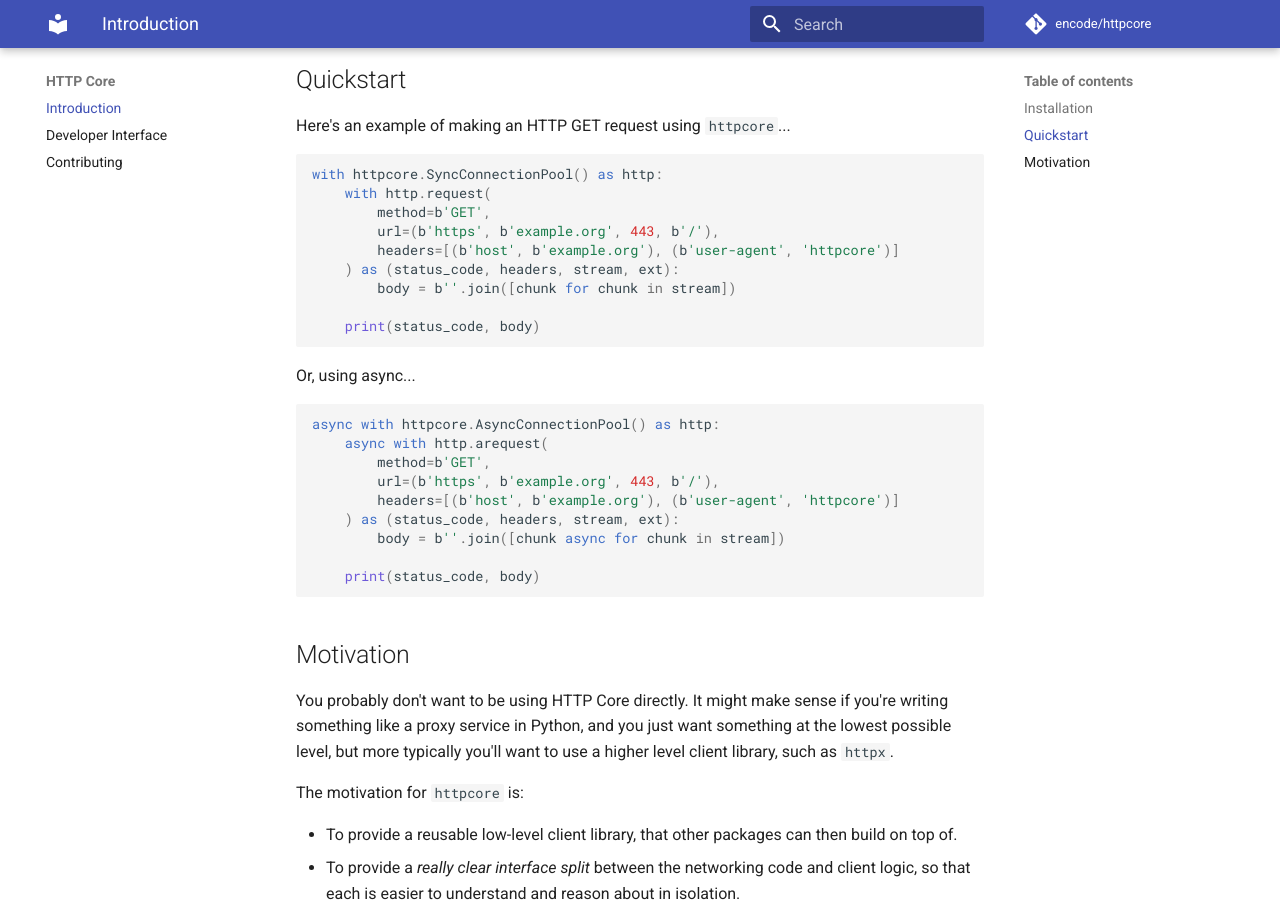
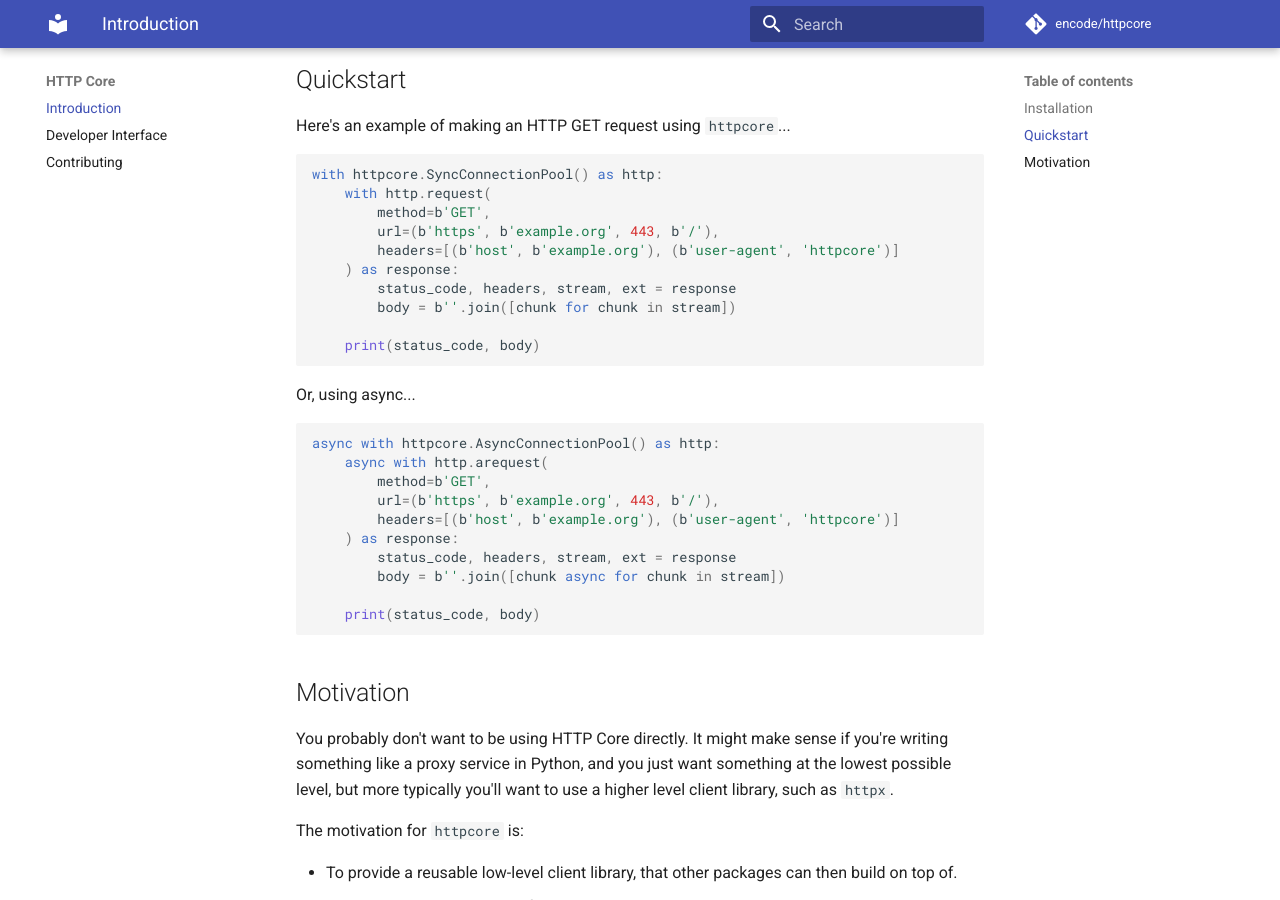
Before and after one commit to encode/httpcore, an MkDocs documentation site: the page built from docs/index.md, in a window 1280 px wide and 900 px high, scrolled down 934 px. Built offline with MkDocs 1.6.1 and Material for MkDocs 9.7.7, drawn with Linux system fonts in a browser that asks for light colours; comment, search, counter and statistics services are not loaded.

Commit message:
Sync docs index snippets

```diff
--- a/docs/index.md
+++ b/docs/index.md
@@ -47,7 +47,8 @@ with httpcore.SyncConnectionPool() as http:
         method=b'GET',
         url=(b'https', b'example.org', 443, b'/'),
         headers=[(b'host', b'example.org'), (b'user-agent', 'httpcore')]
-    ) as (status_code, headers, stream, ext):
+    ) as response:
+        status_code, headers, stream, ext = response
         body = b''.join([chunk for chunk in stream])
 
     print(status_code, body)
@@ -61,7 +62,8 @@ async with httpcore.AsyncConnectionPool() as http:
         method=b'GET',
         url=(b'https', b'example.org', 443, b'/'),
         headers=[(b'host', b'example.org'), (b'user-agent', 'httpcore')]
-    ) as (status_code, headers, stream, ext):
+    ) as response:
+        status_code, headers, stream, ext = response
         body = b''.join([chunk async for chunk in stream])
 
     print(status_code, body)
```
